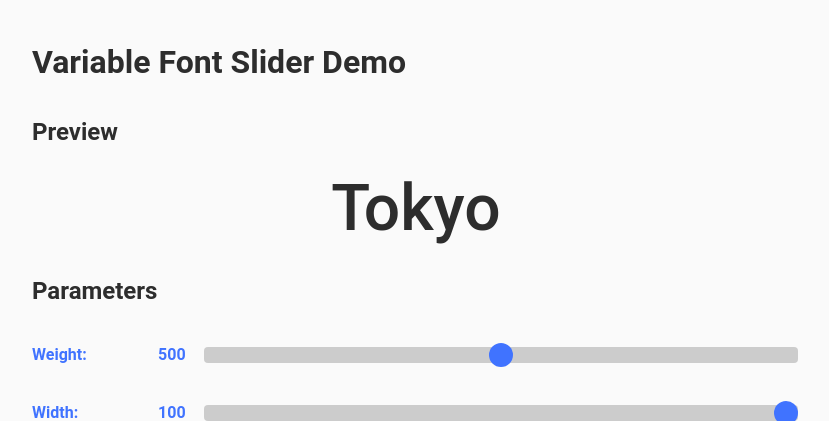
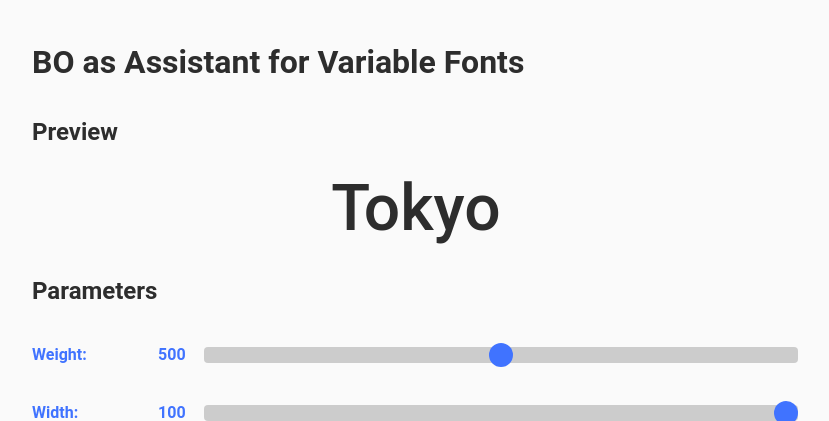
Before and after one commit to sk4161/bo-as-assistant-for-vf, a Flask app: page / in a window 1280 px wide. Shown: the top 421 px of the page, without its empty margins (224-1053 px from the left). Run offline with Flask 3, Linux system fonts and the light colour scheme; some web fonts are replaced.

Commit message:
Fix title

```diff
--- a/templates/index.html
+++ b/templates/index.html
@@ -8,7 +8,7 @@
 </head>
 <body>
   <main class="container">
-    <h1>Variable Font Slider Demo</h1>
+    <h1>BO as Assistant for Variable Fonts</h1>
     <h2>Preview</h2>
     <div>
       <div class="demo-text">Tokyo</div>
```
